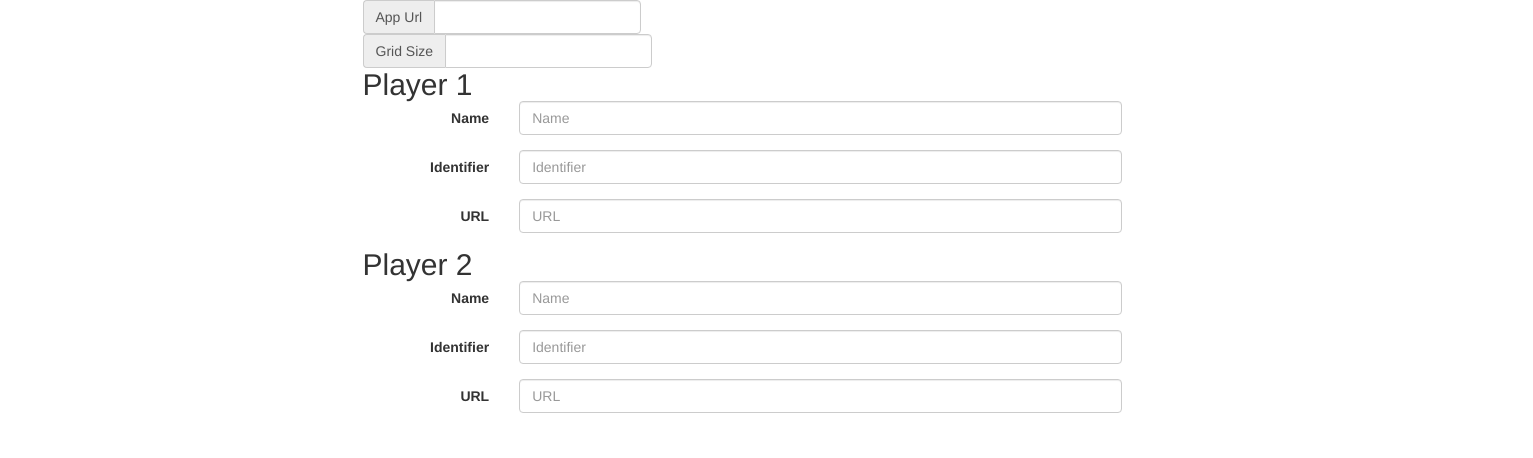
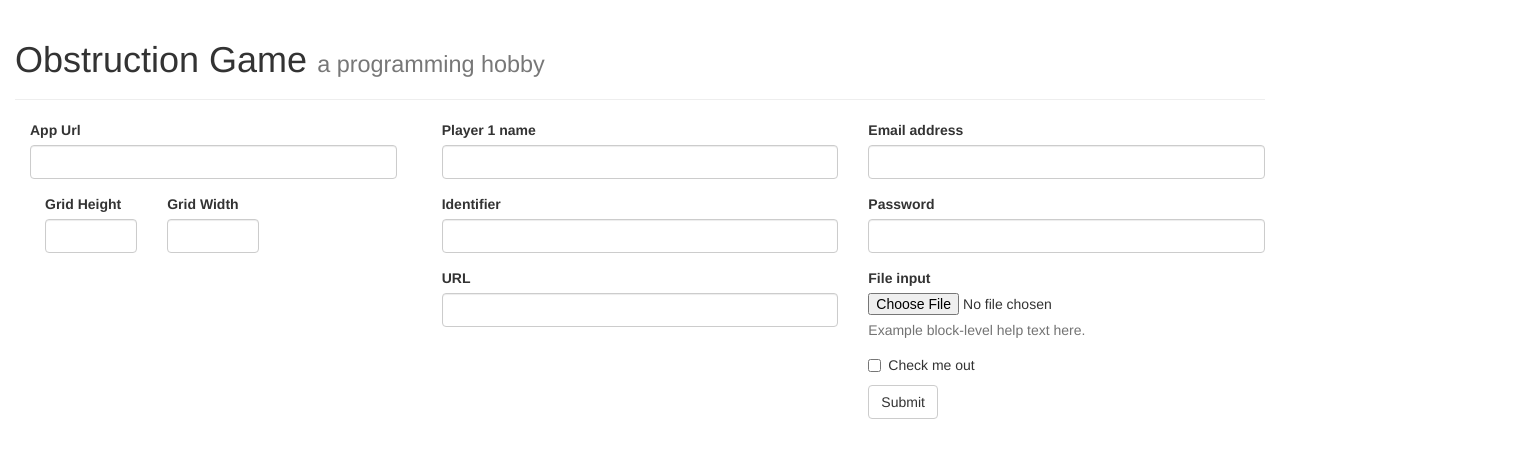
Before and after one commit to Moharu/obstructionGame, a website: page webserver/index.html in a window 1280 px wide. Shown: the whole page, 1533 px wide, since content can reach past the window. Drawn offline with nearby package versions, Linux system fonts and the light colour scheme.

Commit message:
changed basic website layout, not in the mood to go deep into that right now

```diff
--- a/webserver/index.html
+++ b/webserver/index.html
@@ -5,68 +5,103 @@
 <link rel="stylesheet" href="https://maxcdn.bootstrapcdn.com/bootstrap/3.3.5/css/bootstrap.min.css">
 </head>
 <body ng-app="app">
-<div class="container" ng-controller="appCtrl">
+<div class="container-fluid">
   <div class="row">
-        <div class="col-lg-3"></div>
-        <div class="col-lg-6">
-            <div class="form-inline">
-                <div class="input-group">
-                  <div class="input-group-addon">App Url</div>
-                  <input type="text" class="form-control" ng-model="appUrl">
-                </div>
-                <div class="input-group">
-                  <div class="input-group-addon">Grid Size</div>
-                  <input type="number" class="form-control" ng-model="appSize">
+    <div class="col-md-12">
+      <div class="page-header">
+        <h1>
+          Obstruction Game <small>a programming hobby</small>
+        </h1>
       </div>
     </div>
-            <span class="h2" style="margin-bottom: 20px">Player 1</span>
-            <div class="container">
-                <div class="form-horizontal col-lg-8">
+  </div>
+  <div class="row">
+    <div class="col-md-4">
+      <div class="col-md-12">
         <div class="form-group">
-                    <label for="inputEmail3" class="col-sm-2 control-label">Name</label>
-                    <div class="col-sm-10">
-                      <input type="text" class="form-control" ng-model="p1Name" placeholder="Name">
+          <label for="exampleInputEmail1">
+            App Url
+          </label>
+          <input type="text" class="form-control" id="exampleInputEmail1" />
         </div>
+        <div>
+          <div class="form-group col-md-4">
+            <label for="exampleInputPassword1">
+              Grid Height
+            </label>
+            <input type="number" class="form-control" id="exampleInputPassword1" />
           </div>
-                  <div class="form-group">
-                    <label for="inputPassword3" class="col-sm-2 control-label">Identifier</label>
-                    <div class="col-sm-10">
-                      <input type="text" class="form-control" ng-model="p1id" placeholder="Identifier">
-                    </div>
-                  </div>
-                  <div class="form-group">
-                    <label for="inputPassword3" class="col-sm-2 control-label">URL</label>
-                    <div class="col-sm-10">
-                      <input type="text" class="form-control" ng-model="p1Url" placeholder="URL">
+          <div class="form-group col-md-4">
+            <label for="exampleInputPassword1">
+              Grid Width
+            </label>
+            <input type="number" class="form-control" id="exampleInputPassword1" />
           </div>
         </div>
       </div>
     </div>
-            <span class="h2" style="margin-bottom: 20px">Player 2</span>
-            <div class="container">
-                <div class="form-horizontal col-lg-8">
+    <div class="col-md-4">
+      <div>
         <div class="form-group">
-                    <label for="inputEmail3" class="col-sm-2 control-label">Name</label>
-                    <div class="col-sm-10">
-                      <input type="text" class="form-control" ng-model="p2Name" placeholder="Name">
-                    </div>
+
+          <label for="exampleInputEmail1">
+            Player 1 name
+          </label>
+          <input type="text" class="form-control" id="exampleInputEmail1" />
         </div>
         <div class="form-group">
-                    <label for="inputPassword3" class="col-sm-2 control-label">Identifier</label>
-                    <div class="col-sm-10">
-                      <input type="text" class="form-control" ng-model="p2id" placeholder="Identifier">
-                    </div>
+
+          <label for="exampleInputPassword1">
+            Identifier
+          </label>
+          <input type="text" class="form-control" id="exampleInputPassword1" />
         </div>
         <div class="form-group">
-                    <label for="inputPassword3" class="col-sm-2 control-label">URL</label>
-                    <div class="col-sm-10">
-                      <input type="text" class="form-control" ng-model="p2Url" placeholder="URL">
+
+          <label for="exampleInputPassword1">
+            URL
+          </label>
+          <input type="text" class="form-control" id="exampleInputPassword1" />
         </div>
       </div>
     </div>
+    <div class="col-md-4">
+      <form role="form">
+        <div class="form-group">
+
+          <label for="exampleInputEmail1">
+            Email address
+          </label>
+          <input type="email" class="form-control" id="exampleInputEmail1" />
         </div>
+        <div class="form-group">
+
+          <label for="exampleInputPassword1">
+            Password
+          </label>
+          <input type="password" class="form-control" id="exampleInputPassword1" />
         </div>
-        <div class="col-lg-3"></div>
+        <div class="form-group">
+
+          <label for="exampleInputFile">
+            File input
+          </label>
+          <input type="file" id="exampleInputFile" />
+          <p class="help-block">
+            Example block-level help text here.
+          </p>
+        </div>
+        <div class="checkbox">
+
+          <label>
+            <input type="checkbox" /> Check me out
+          </label>
+        </div>
+        <button type="submit" class="btn btn-default">
+          Submit
+        </button>
+      </form>
+    </div>
   </div>
 </div>
 <script href="https://ajax.googleapis.com/ajax/libs/angularjs/1.4.4/angular.min.js"></script>
```
Also changed, not shown: webserver/indexaaa.html (added, +75 -0 lines). Lines whose indentation alone changed are shown as unchanged.
